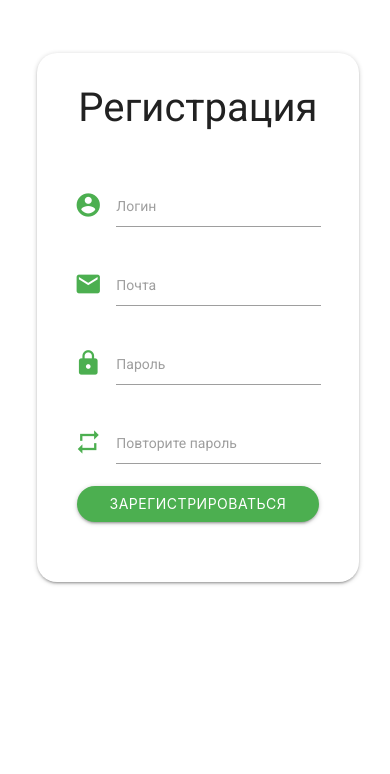
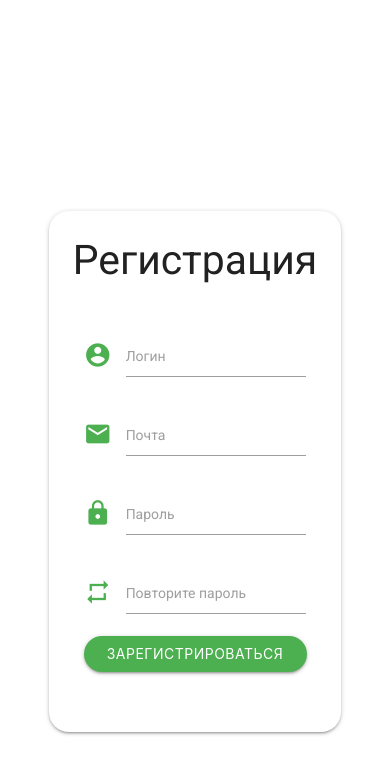
Before and after one commit to SERGEYDJUM/Infinity, a Django app: page /signin in a window 390 px wide. Shown: the top 774 px of the page. Run offline with Django 3.2, Linux system fonts and the light colour scheme.

Commit message:
signin
адаптивность
убран говнокод Сергея
проверка паролей (пока нет сообщения о корректности пароля)

```diff
--- a/BookSharing/MainApp/static/css/signin.css
+++ b/BookSharing/MainApp/static/css/signin.css
@@ -4,6 +4,7 @@ html
 {
   font-family: Roboto;
 }
+
 
 .btn
 {
@@ -12,8 +13,7 @@ html
 
 #card
 {
-  margin-top: 15%;
-  margin-left: 5%;
+  margin-top: 25vh;
   border-radius: 20px;
 }
 
@@ -22,8 +22,8 @@ input:focus
   border-bottom: 1px solid #4caf50 !important;
   box-shadow: 0 1px 0 0 #4caf50 !important;
 }
-
-h2
-{
-    font-size: 40px;
-}
+/* Не нравиться <h2> ?!
+Но нет!
+Перепишу ка я font-size!
+Мне ж тяжело использовать готовый <h3>!
+Сергей Дж.  */
--- a/BookSharing/MainApp/templates/signin.html
+++ b/BookSharing/MainApp/templates/signin.html
@@ -11,39 +11,39 @@
     <body>
     <div class="container">
       <div class="row">
-        <div id="card" class="card col s11 offset-s3">
-
+        <div id="card" class="card col s10 offset-s1 m8 offset-m2 l6 offset-l3 xl6 offset-xl3">
+<!-- Регистрация -->
           <div class="row">
-            <h2 class="center-align">Регистрация</h2>
+            <h3 class="center-align">Регистрация</h3>
           </div>
 
           <div class="row">
             <form>
-
+<!-- Логин -->
               <div class="input-field col s10 offset-s1">
                 <i class="material-icons prefix green-text">account_circle</i>
-                <input id="login" type="text" autocomplete="username">
+                <input required id="login" type="text" autocomplete="username">
                 <label for="login" class="grey-text">Логин</label>
               </div>
-
+<!-- Почта -->
               <div class="input-field col s10 offset-s1">
                 <i class="material-icons prefix green-text">email</i>
-                <input id="email" type="email" autocomplete="email">
+                <input required id="email" type="email" autocomplete="email" class="validate">
                 <label for="email" class="grey-text">Почта</label>
               </div>
-
+<!-- Пароль -->
               <div class="input-field col s10 offset-s1">
                 <i style="" class="material-icons prefix green-text">lock</i>
-                <input id="password" type="password" autocomplete="new-password">
+                <input pattern="(?=.*\d)(?=.*[a-z])(?=.*[A-Z]).{8,16}" required id="password" type="password" autocomplete="new-password" class="validate">
                 <label for="password" class="grey-text">Пароль</label>
               </div>
-
+<!-- Повтор пароля -->
               <div class="input-field col s10 offset-s1">
                 <i style="" class="material-icons prefix green-text">repeat</i>
-                <input id="passwordag" type="password" autocomplete="new-password">
+                <input required id="passwordag" type="password" autocomplete="new-password" class="validate">
                 <label for="passwordag" class="grey-text">Повторите пароль</label>
               </div>
-
+<!-- Зарегистрироваться -->
               <div class="row">
                 <div class=" row col1 s6">
                   <button type="submit" class="green waves-effect waves-light btn col s8 offset-s2">Зарегистрироваться</button>
```
